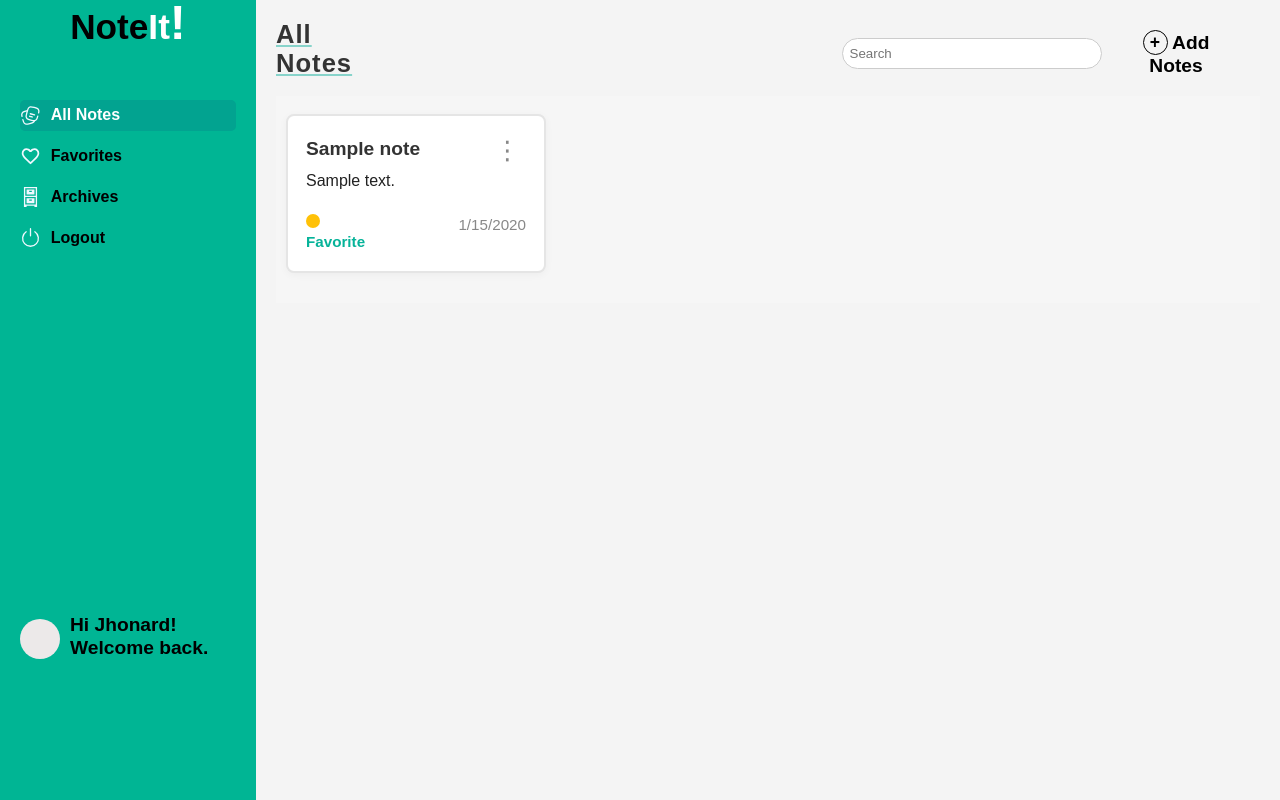
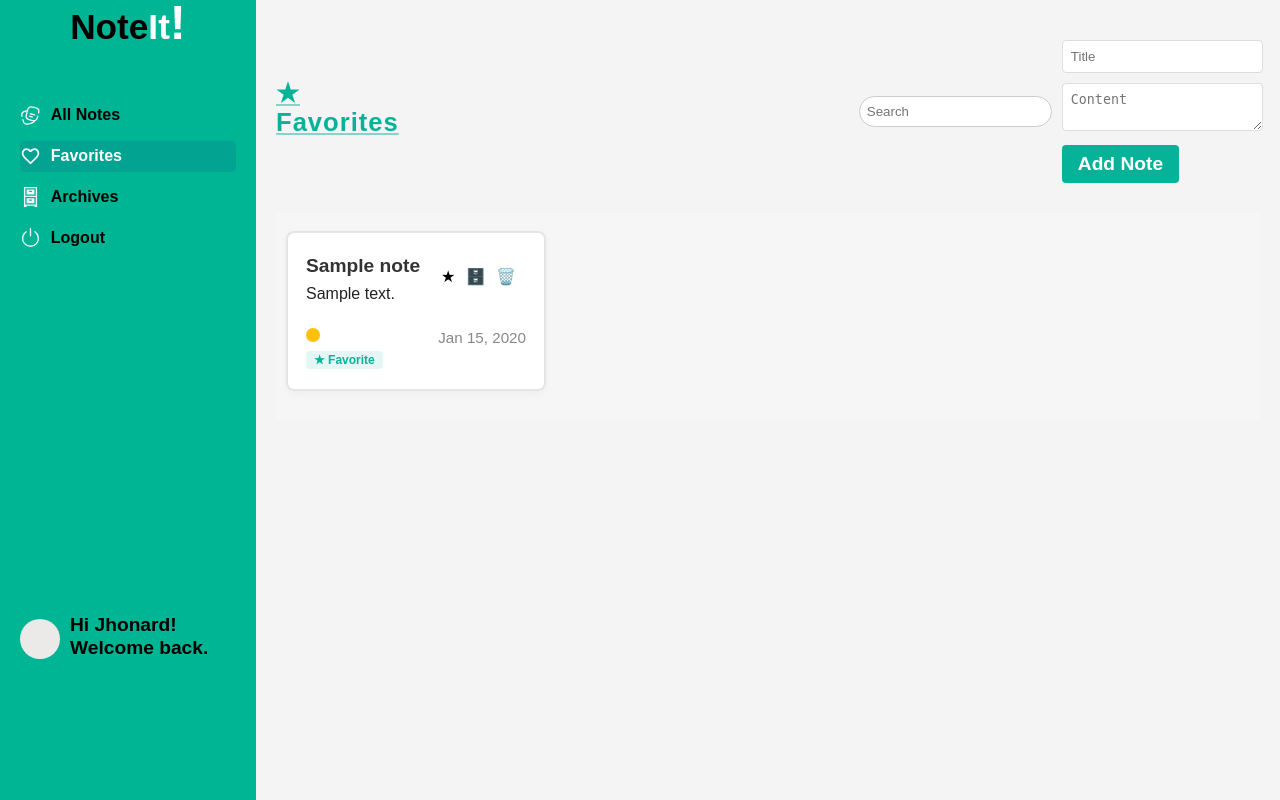
Before and after one commit to JhonardVictorillo/Noteit, a PHP site: page /index.php?filter=favorite in a window 1280 px wide. Run offline with PHP 8.4, Linux system fonts and the light colour scheme; tables that the repository leaves empty or names only in its code hold one stand-in row (values such as "Sample post").

Commit message:
sept 2 9:59

```diff
--- a/index.php
+++ b/index.php
@@ -1,5 +1,74 @@
+<?php
 
+require_once 'config.php';
+$user_id = 1; // Default user for now
 
+// Handle actions (Create, Update, Delete)
+if ($_SERVER['REQUEST_METHOD'] === 'POST') {
+    // Add note
+    if (isset($_POST['action']) && $_POST['action'] === 'add') {
+        $title = $_POST['title'] ?? '';
+        $content = $_POST['content'] ?? '';
+        if ($title && $content) {
+            $stmt = $conn->prepare("INSERT INTO notes (title, content, status, date_created, user_id) VALUES (?, ?, 'normal', NOW(), ?)");
+            $stmt->execute([$title, $content, $user_id]);
+        }
+    }
+    // Set as favorite
+    if (isset($_POST['action']) && $_POST['action'] === 'favorite') {
+        $id = $_POST['id'] ?? '';
+        if ($id) {
+            $stmt = $conn->prepare("UPDATE notes SET status = 'Favorite' WHERE id = ? AND user_id = ?");
+            $stmt->execute([$id, $user_id]);
+        }
+    }
+    // Archive
+    if (isset($_POST['action']) && $_POST['action'] === 'archive') {
+        $id = $_POST['id'] ?? '';
+        if ($id) {
+            $stmt = $conn->prepare("UPDATE notes SET status = 'Archived' WHERE id = ? AND user_id = ?");
+            $stmt->execute([$id, $user_id]);
+        }
+    }
+    // Delete
+    if (isset($_POST['action']) && $_POST['action'] === 'delete') {
+        $id = $_POST['id'] ?? '';
+        if ($id) {
+            $stmt = $conn->prepare("DELETE FROM notes WHERE id = ? AND user_id = ?");
+            $stmt->execute([$id, $user_id]);
+        }
+    }
+    // Redirect to prevent form resubmission
+    header("Location: index.php" . (isset($_GET['filter']) ? "?filter=" . $_GET['filter'] : ""));
+    exit;
+}
+
+// Get current filter
+$filter = $_GET['filter'] ?? 'all';
+$section_title = "All Notes";
+$title_color = "#222";
+
+if ($filter === 'favorite') {
+    $section_title = "★ Favorites";
+    $title_color = "#06b399";
+} elseif ($filter === 'archived') {
+    $section_title = "🗄️ Archives";
+    $title_color = "#ff9800";
+}
+
+// Fetch notes based on filter
+$sql = "SELECT * FROM notes WHERE user_id = ?";
+if ($filter === 'favorite') {
+    $sql .= " AND status = 'Favorite'";
+} elseif ($filter === 'archived') {
+    $sql .= " AND status = 'Archived'";
+}
+$sql .= " ORDER BY date_created DESC";
+
+$stmt = $conn->prepare($sql);
+$stmt->execute([$user_id]);
+$notes = $stmt->fetchAll(PDO::FETCH_ASSOC);
+?>
 
 <!DOCTYPE html>
 <html lang="en">
@@ -9,7 +78,6 @@
     <meta name="viewport" content="width=device-width, initial-scale=1.0">
     <title>NoteIt_Admin</title>
     <link rel="stylesheet" href="style.css">
-
 </head>
 
 <body class="admin-body">
@@ -18,251 +86,144 @@
         <div class="sidebar">
             <div class="logo">Note<span>It</span><span class="exclamation">!</span></div>
             <div class="nav-admin">
-                <div class="nav-item active">
+                <a href="index.php" class="nav-item <?php echo $filter === 'all' ? 'active' : ''; ?>">
                     <span class="solar--notes-broken"></span>
                     All Notes
-                </div>
-                <div class="nav-item">
+                </a>
+                <a href="index.php?filter=favorite" class="nav-item <?php echo $filter === 'favorite' ? 'active' : ''; ?>">
                     <span class="material-symbols--favorite-outline"></span>
                     Favorites
-                </div>
-                <div class="nav-item">
+                </a>
+                <a href="index.php?filter=archived" class="nav-item <?php echo $filter === 'archived' ? 'active' : ''; ?>">
                     <span class="vaadin--archives"></span>
-                    Archives</div>
-
+                    Archives
+                </a>
                 <a href="login.html" class="nav-item">
                     <span class="hugeicons--logout-04"></span>
                     Logout
                 </a>
-
-
             </div>
             <div class="user-info">
-
                 <div class="user-text">
                     <p>Hi Jhonard!<br><span>Welcome back.</span></p>
                 </div>
             </div>
             <div class="user-avatar"></div>
-
         </div>
 
         <!-- Main Content -->
         <div class="main-content">
             <div class="headerA">
-
-               <div class="title" id="sectionTitle">All Notes</div>
+                <div class="title" id="sectionTitle" style="color: <?php echo $title_color; ?>"><?php echo $section_title; ?></div>
                 <div class="search-container">
                     <input type="text" class="search-input" placeholder="Search">
-                    <button class="add-note-btn"><span>+</span> Add Notes</button>
+                    <!-- Add Note Form -->
+                    <div class="add-note-form">
+                        <form method="POST" action="index.php<?php echo $filter !== 'all' ? '?filter=' . $filter : ''; ?>">
+                            <input type="hidden" name="action" value="add">
+                            <input type="text" name="title" placeholder="Title" required>
+                            <textarea name="content" placeholder="Content" required></textarea>
+                            <button type="submit" class="add-note-btn">Add Note</button>
+                        </form>
+                    </div>
                 </div>
             </div>
 
             <div class="notes-grid">
+                <?php foreach ($notes as $note): ?>
+                <div class="note-card">
+                    <div class="note-title">
+                        <?php echo htmlspecialchars($note['title']); ?>
+                        <div class="note-actions">
+                            <form method="POST" style="display:inline" action="index.php<?php echo $filter !== 'all' ? '?filter=' . $filter : ''; ?>">
+                                <input type="hidden" name="action" value="favorite">
+                                <input type="hidden" name="id" value="<?php echo $note['id']; ?>">
+                                <button type="submit" class="action-btn favorite-btn" title="Add to Favorites">★</button>
+                            </form>
 
+                            <form method="POST" style="display:inline" action="index.php<?php echo $filter !== 'all' ? '?filter=' . $filter : ''; ?>">
+                                <input type="hidden" name="action" value="archive">
+                                <input type="hidden" name="id" value="<?php echo $note['id']; ?>">
+                                <button type="submit" class="action-btn archive-btn" title="Archive">🗄️</button>
+                            </form>
 
+                            <form method="POST" style="display:inline" action="index.php<?php echo $filter !== 'all' ? '?filter=' . $filter : ''; ?>" onsubmit="return confirm('Are you sure you want to delete this note?')">
+                                <input type="hidden" name="action" value="delete">
+                                <input type="hidden" name="id" value="<?php echo $note['id']; ?>">
+                                <button type="submit" class="action-btn delete-btn" title="Delete">🗑️</button>
+                            </form>
+                        </div>
+                    </div>
+                    <div class="note-content">
+                        <p><?php echo nl2br(htmlspecialchars($note['content'])); ?></p>
+                    </div>
+                    <div style="display:flex; align-items:center; justify-content:space-between;">
+                        <span class="note-indicator"></span>
+                        <div class="note-date"><?php echo date('M d, Y', strtotime($note['date_created'])); ?></div>
+                    </div>
+                    <div class="note-status">
+                        <?php if ($note['status'] === 'Favorite'): ?>
+                            <span class="status-badge favorite">★ Favorite</span>
+                        <?php elseif ($note['status'] === 'Archived'): ?>
+                            <span class="status-badge archived">🗄️ Archived</span>
+                        <?php endif; ?>
+                    </div>
+                </div>
+                <?php endforeach; ?>
+
+                <?php if (empty($notes)): ?>
+                <div class="no-notes">
+                    <p>No notes found. Create your first note!</p>
+                </div>
+                <?php endif; ?>
             </div>
         </div>
     </div>
 
-                   <!-- Modal for adding notes -->
-            <div id="noteModal" style="display:none; position:fixed; top:0; left:0; width:100vw; height:100vh; background:rgba(0,0,0,0.3); z-index:1000; justify-content:center; align-items:center;">
-            <div style="background:#fff; padding:30px; border-radius:8px; min-width:300px; max-width:90vw; box-shadow:0 2px 10px rgba(0,0,0,0.2); position:relative;">
-                <h2>Add Note</h2>
-                <label>Title:</label>
-                <input type="text" id="modalTitle" style="width:100%; margin-bottom:10px; padding:8px;">
-                <label>Content:</label>
-                <textarea id="modalContent" rows="4" style="width:100%; margin-bottom:10px; padding:8px;"></textarea>
-                <div class="modal-actions" style="text-align:right;">
-                    <button id="closeModal" style="margin-right:10px;">Cancel</button>
-                    <button id="saveNote">Save</button>
-                </div>
-                </div>
-            </div>
-   <script>
-  const addBtn = document.querySelector('.add-note-btn');
-  const notesGrid = document.querySelector('.notes-grid');
-  const modal = document.getElementById('noteModal');
-  const closeModal = document.getElementById('closeModal');
-  const saveNote = document.getElementById('saveNote');
-  const modalTitle = document.getElementById('modalTitle');
-  const modalContent = document.getElementById('modalContent');
-
-  // Load notes from localStorage
-  const allNotesNav = document.querySelector('.nav-item.active');
-const favNotesNav = document.querySelector('.nav-item:nth-child(2)');
-const archNotesNav = document.querySelector('.nav-item:nth-child(3)');
-
-function loadNotes(filter = 'all') {
-  notesGrid.innerHTML = '';
-
-  // Fetch notes from PHP API
-  fetch(`notes.php?status=${filter}`)
-    .then(response => response.json())
-    .then(notes => {
-      if (notes.error) {
-        console.error(notes.error);
-        return;
+    <style>
+        .note-actions {
+            position: absolute;
+            right: 10px;
+            top: 10px;
         }
-
-      notes.forEach(note => {
-        const noteCard = document.createElement('div');
-        noteCard.className = 'note-card';
-        noteCard.innerHTML = `
-          <div class="note-title">${note.title}
-            <button class="dots" data-id="${note.id}">&#x22EE;</button>
-            <div class="note-menu">
-              <button class="menu-fav">Add to Favorites</button>
-              <button class="menu-arch">Archive</button>
-              <button class="menu-del">Delete</button>
-            </div>
-          </div>
-          <div class="note-content">
-            <p>${note.content}</p>
-          </div>
-          <div style="display:flex; align-items:center; justify-content:space-between;">
-            <span class="note-indicator"></span>
-            <div class="note-date">${new Date(note.date_created).toLocaleDateString()}</div>
-          </div>
-          <div class="note-status">${note.status !== 'normal' ? note.status : ''}</div>
-        `;
-        notesGrid.appendChild(noteCard);
-
-        // Dots menu logic
-        const dotsBtn = noteCard.querySelector('.dots');
-        const menu = noteCard.querySelector('.note-menu');
-        dotsBtn.addEventListener('click', function(e) {
-          e.stopPropagation();
-          document.querySelectorAll('.note-menu').forEach(m => m.style.display = 'none');
-          menu.style.display = menu.style.display === 'block' ? 'none' : 'block';
-        });
-
-        // Delete
-        menu.querySelector('.menu-del').addEventListener('click', function() {
-          fetch('notes.php', {
-            method: 'DELETE',
-            headers: {
-              'Content-Type': 'application/json',
-            },
-            body: JSON.stringify({ id: dotsBtn.dataset.id }),
-          })
-          .then(response => response.json())
-          .then(data => {
-            if (data.success) loadNotes(filter);
-            else console.error(data.error);
-          });
-        });
-
-        // Add to Favorites
-        menu.querySelector('.menu-fav').addEventListener('click', function() {
-          fetch('notes.php', {
-            method: 'PUT',
-            headers: {
-              'Content-Type': 'application/json',
-            },
-            body: JSON.stringify({ id: dotsBtn.dataset.id, status: 'Favorite' }),
-          })
-          .then(response => response.json())
-          .then(data => {
-            if (data.success) loadNotes(filter);
-            else console.error(data.error);
-          });
-        });
-
-        // Archive
-        menu.querySelector('.menu-arch').addEventListener('click', function() {
-          fetch('notes.php', {
-            method: 'PUT',
-            headers: {
-              'Content-Type': 'application/json',
-            },
-            body: JSON.stringify({ id: dotsBtn.dataset.id, status: 'Archived' }),
-          })
-          .then(response => response.json())
-          .then(data => {
-            if (data.success) loadNotes(filter);
-            else console.error(data.error);
-          });
-        });
-      });
-    })
-    .catch(error => console.error('Error loading notes:', error));
+        .action-btn {
+            background: none;
+            border: none;
+            cursor: pointer;
+            margin-left: 5px;
+            font-size: 16px;
         }
-
-const sectionTitle = document.getElementById('sectionTitle');
-// Sidebar navigation toggle
-allNotesNav.addEventListener('click', function() {
-  allNotesNav.classList.add('active');
-  favNotesNav.classList.remove('active');
-  archNotesNav.classList.remove('active');
-  sectionTitle.textContent = "All Notes";
-  sectionTitle.style.color = "#222";
-  loadNotes('all');
-});
-favNotesNav.addEventListener('click', function() {
-  allNotesNav.classList.remove('active');
-  favNotesNav.classList.add('active');
-  archNotesNav.classList.remove('active');
-  sectionTitle.textContent = "★ Favorites";
-  sectionTitle.style.color = "#06b399";
-  loadNotes('favorite');
-});
-archNotesNav.addEventListener('click', function() {
-  allNotesNav.classList.remove('active');
-  favNotesNav.classList.remove('active');
-  archNotesNav.classList.add('active');
-  sectionTitle.textContent = "🗄️ Archives";
-  sectionTitle.style.color = "#ff9800";
-  loadNotes('archived');
-});
-  // Show modal
-  addBtn.addEventListener('click', function() {
-    modal.style.display = 'flex';
-    modalTitle.value = '';
-    modalContent.value = '';
-    modalTitle.focus();
-  });
-
-  // Hide modal
-  closeModal.addEventListener('click', function() {
-    modal.style.display = 'none';
-  });
-
-  // Save note
-  saveNote.addEventListener('click', function() {
-  const title = modalTitle.value.trim();
-  const content = modalContent.value.trim();
-  if (!title || !content) {
-    alert('Please enter both title and content.');
-    return;
+        .favorite-btn:hover { color: #06b399; }
+        .archive-btn:hover { color: #ff9800; }
+        .delete-btn:hover { color: #f44336; }
+        .status-badge {
+            display: inline-block;
+            padding: 2px 8px;
+            border-radius: 4px;
+            font-size: 12px;
+            margin-top: 5px;
         }
-
-  fetch('notes.php', {
-    method: 'POST',
-    headers: {
-      'Content-Type': 'application/json',
-    },
-    body: JSON.stringify({ title, content }),
-  })
-  .then(response => response.json())
-  .then(data => {
-    if (data.success) {
-      loadNotes('all');
-      modal.style.display = 'none';
-    } else {
-      console.error(data.error);
+        .status-badge.favorite { background: rgba(6, 179, 153, 0.1); color: #06b399; }
+        .status-badge.archived { background: rgba(255, 152, 0, 0.1); color: #ff9800; }
+        .add-note-form {
+            margin: 20px 0;
         }
-  });
-});
-
-  // Optional: close modal when clicking outside
-  modal.addEventListener('click', function(e) {
-    if (e.target === modal) modal.style.display = 'none';
-  });
-
-  // Initial load
-  loadNotes();
-</script>
+        .add-note-form input, .add-note-form textarea {
+            width: 100%;
+            padding: 8px;
+            margin-bottom: 10px;
+            border: 1px solid #ddd;
+            border-radius: 4px;
+        }
+        .add-note-form button {
+            padding: 8px 16px;
+            background: #06b399;
+            color: white;
+            border: none;
+            border-radius: 4px;
+            cursor: pointer;
+        }
+    </style>
 </body>
 
 </html>
```
Lines whose indentation alone changed are shown as unchanged.
